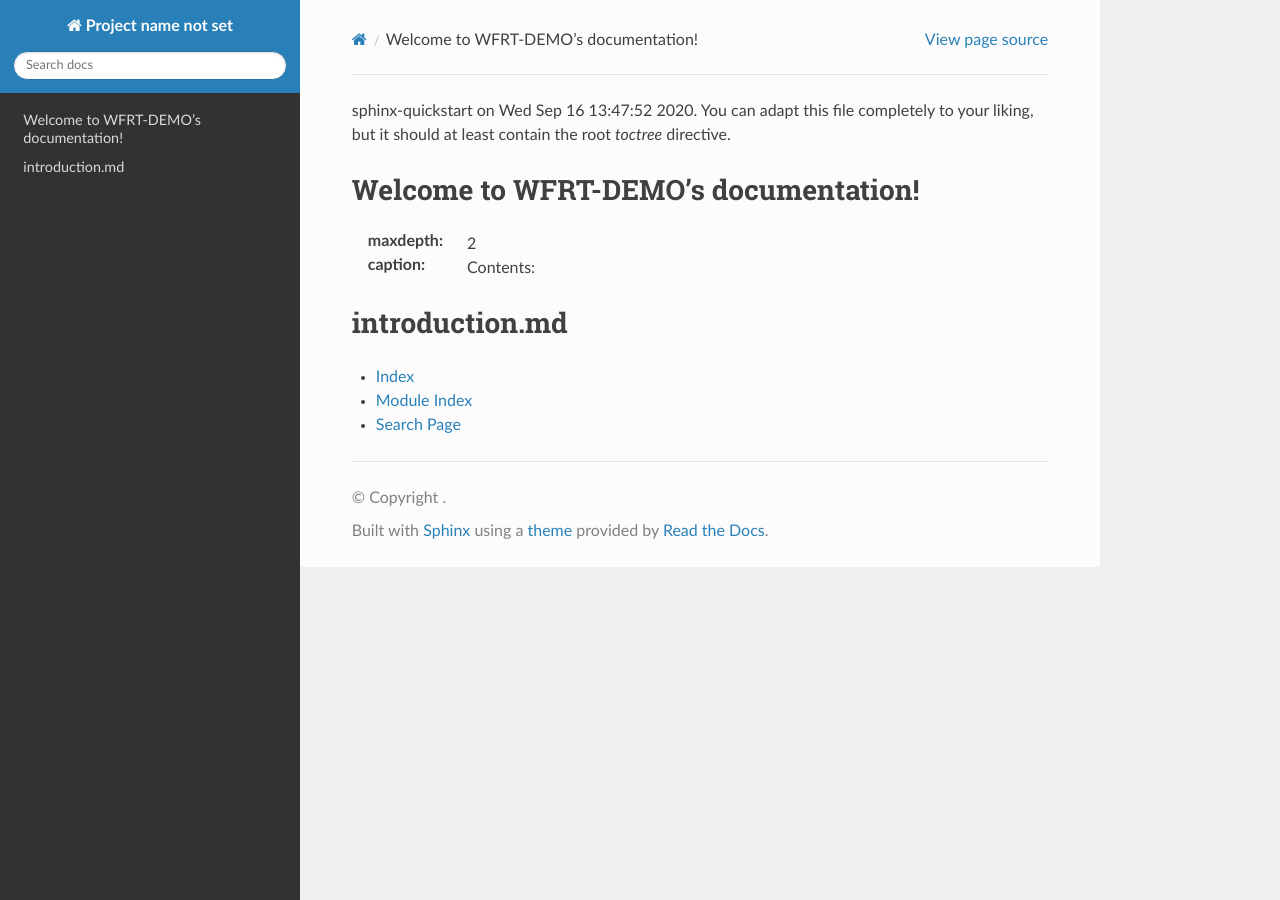
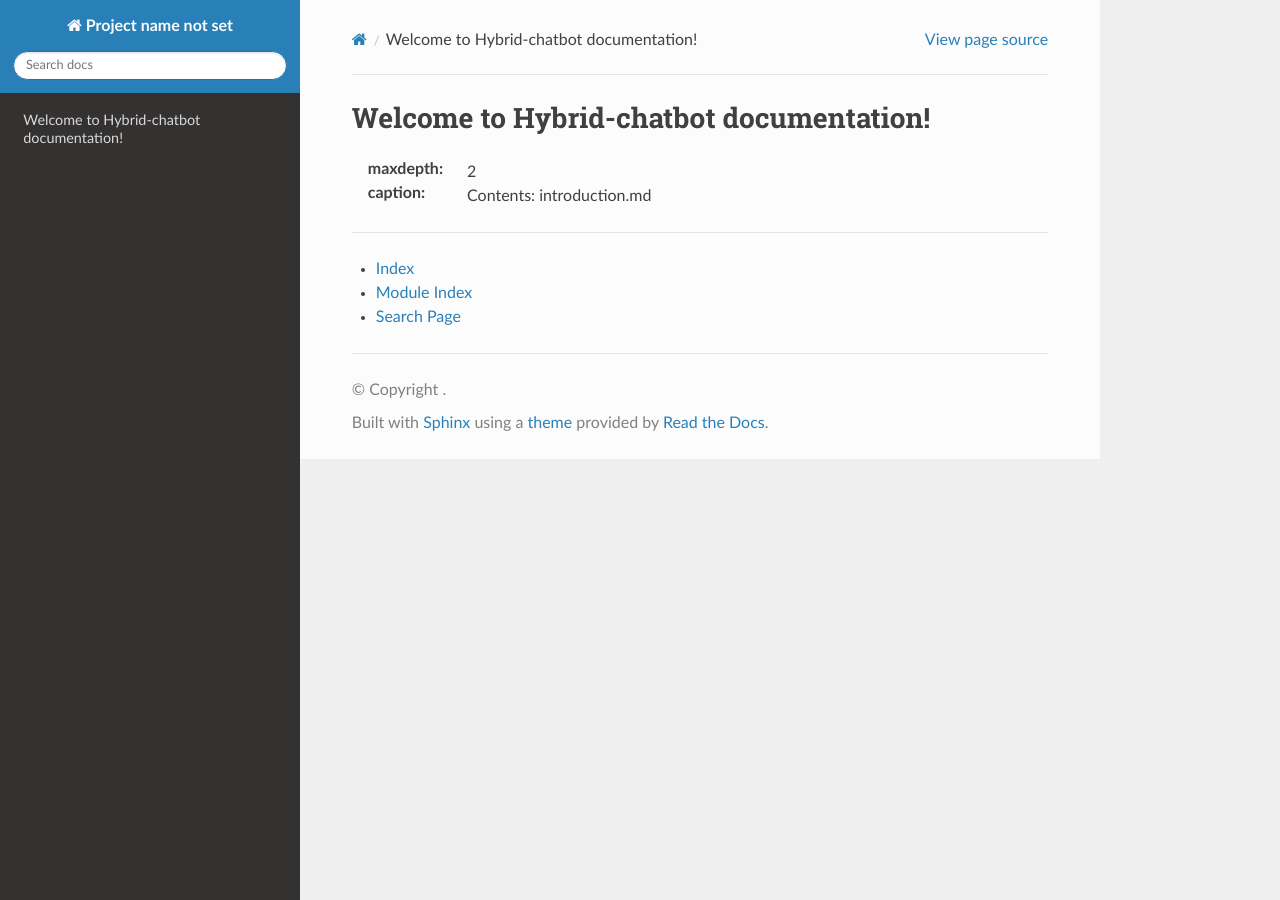
Before and after one commit to michalskibinski109/hybrid_chatbot, a Sphinx documentation site: the page built from docs/index.rst, in a window 1280 px wide. Built offline with Sphinx 7.4.7 and the Read the Docs theme 2.0.0, drawn with Linux system fonts in a browser that asks for light colours.

Commit message:
updates workflow

```diff
--- a/docs/index.rst
+++ b/docs/index.rst
@@ -1,17 +1,12 @@
 .. WFRT-DEMO documentation master file, created by
-sphinx-quickstart on Wed Sep 16 13:47:52 2020.
-You can adapt this file completely to your liking, but it should at least
-contain the root `toctree` directive.
 
-Welcome to WFRT-DEMO's documentation!
+Welcome to Hybrid-chatbot documentation!
 =====================================
 
 .. toctree::
 :maxdepth: 2
 :caption: Contents:
-
-
-introduction.md
+    introduction.md
 ==================
 
 * :ref:`genindex`
```
